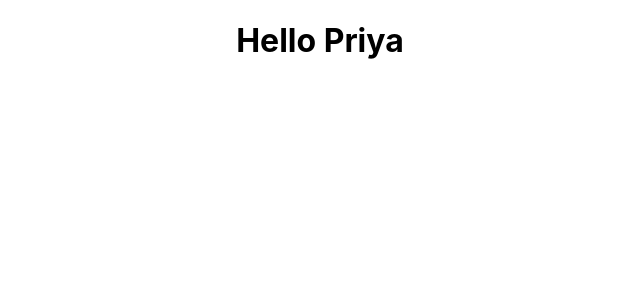
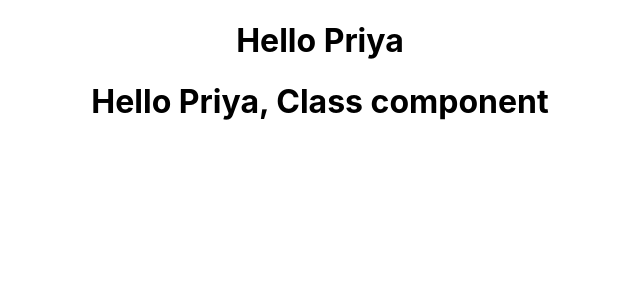
Before and after one commit to Piriyalini8/ReactJs-Tutorial, a React (Create React App) app: page / in a window 1280 px wide. Shown: the top 300 px of the page, without its empty margins (320-960 px from the left). Built offline with nearby package versions, Linux system fonts and the light colour scheme.

Commit message:
After V6

```diff
--- a/src/App.js
+++ b/src/App.js
@@ -1,13 +1,20 @@
 import React,{Component} from 'react';
 // import logo from './logo.svg';
 import './App.css';
+//default export
+// import MyApp from './components/Greet';
 import Greet from './components/Greet';
+import Welcome from './components/Welcome';
+//name export- this is the must to export with same name
+// import {Greet} from './components/Greet';
 
 class App extends Component {
   render(){
   return (
     <div className="App">
       <Greet/>
+      {/* <MyApp/> */}
+      <Welcome/>
     </div>
   );
   }
--- a/src/components/Greet.js
+++ b/src/components/Greet.js
@@ -1,8 +1,14 @@
 import React from 'react';
 
-function Greet(){
-    return(
-        <h1>Hello Priya</h1>
-    );
-}
+// function Greet(){
+//     return(
+//         <h1>Hello Priya</h1>
+//     );
+// }
+
+const Greet=()=><h1>Hello Priya</h1>
+
+// //name export
+// export const Greet=()=><h1>Hello Priya</h1>
+
 export default Greet;
--- /dev/null
+++ b/src/components/Welcome.js
@@ -0,0 +1,9 @@
+import React,{Component} from 'react';
+
+class Welcome extends Component{
+    render(){
+        return <h1>Hello Priya, Class component</h1>
+    }
+}
+
+export default Welcome;
```
